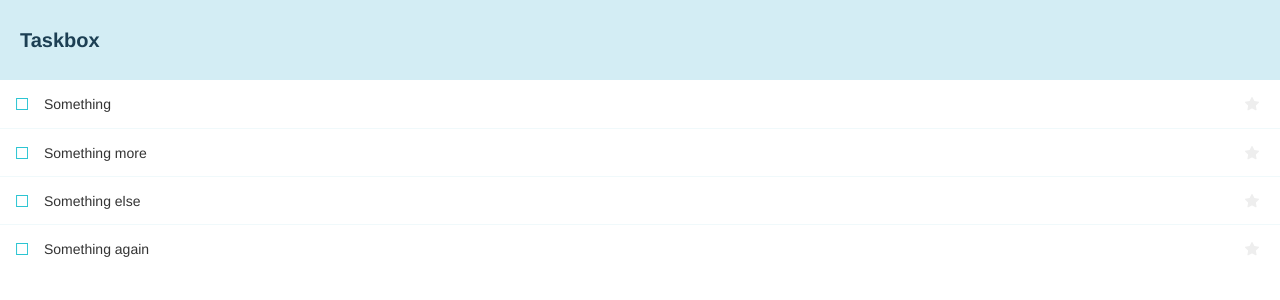
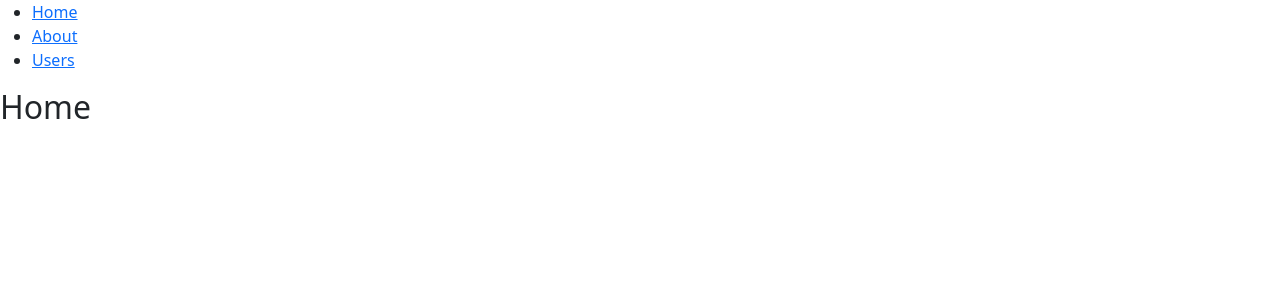
Before and after one commit to fredThem/fredthem-fs-portfolio, a React (Create React App) app: page / in a window 1280 px wide. Shown: the top 300 px of the page. Built offline with nearby package versions, Linux system fonts and the light colour scheme; a web font is replaced by a local one.

Commit message:
yarn add react-icons lodash jquery popper.js moment react-moment

```diff
--- a/package.json
+++ b/package.json
@@ -13,14 +13,20 @@
     "graphql": "^15.5.0",
     "graphql.macro": "^1.4.2",
     "husky": "^6.0.0",
+    "jquery": "^3.6.0",
     "lint-staged": "^11.0.0",
+    "lodash": "^4.17.21",
+    "moment": "^2.29.1",
     "node-sass": "^6.0.0",
     "npx": "^10.2.2",
+    "popper.js": "^1.16.1",
     "prettier": "^2.3.0",
     "react": "^17.0.2",
     "react-app-polyfill": "^2.0.0",
     "react-bootstrap": "^1.6.0",
     "react-dom": "^17.0.2",
+    "react-icons": "^4.2.0",
+    "react-moment": "^1.1.1",
     "react-redux": "^7.2.4",
     "react-router-dom": "^5.2.0",
     "react-scripts": "^4.0.3",
--- a/src/App.js
+++ b/src/App.js
@@ -1,3 +1,6 @@
+import React from "react";
+import { BrowserRouter as Router, Switch, Route, Link } from "react-router-dom";
+
 import { Provider } from "react-redux";
 import store from "./lib/redux";
 
@@ -8,11 +11,59 @@ import "./App.scss";
 
 // @flow
 
-function App() {
+export default function App() {
+  return (
+    <Router>
+      <div>
+        <nav>
+          <ul>
+            <li>
+              <Link to="/">Home</Link>
+            </li>
+            <li>
+              <Link to="/about">About</Link>
+            </li>
+            <li>
+              <Link to="/users">Users</Link>
+            </li>
+          </ul>
+        </nav>
+
+        {/* A <Switch> looks through its children <Route>s and
+            renders the first one that matches the current URL. */}
+        <Switch>
+          <Route path="/about">
+            <About />
+          </Route>
+          <Route path="/users">
+            <Users />
+          </Route>
+          <Route path="/">
+            <Home />
+          </Route>
+        </Switch>
+      </div>
+    </Router>
+  );
+}
+
+function Home() {
+  return <h2>Home</h2>;
+}
+
+function About() {
+  return <h2>About</h2>;
+}
+
+function Users() {
+  return <h2>Users</h2>;
+}
+
+/* function App() {
   return (
     <Provider store={store}>
       <InboxScreen />
     </Provider>
   );
-}
-export default App;
+} */
+// export default App;
--- a/src/index.js
+++ b/src/index.js
@@ -2,7 +2,7 @@ import "bootstrap/dist/css/bootstrap.css";
 // Put any other imports below so that CSS from your
 // components takes precedence over default styles.import "react-app-polyfill/ie9";
 import "./custom.scss";
-import "./index.scss";
+// import "./index.scss";
 
 import React from "react";
 import ReactDOM from "react-dom";
```
Also changed, not shown: 1 other file (tests, documents, lock files or other folders).
